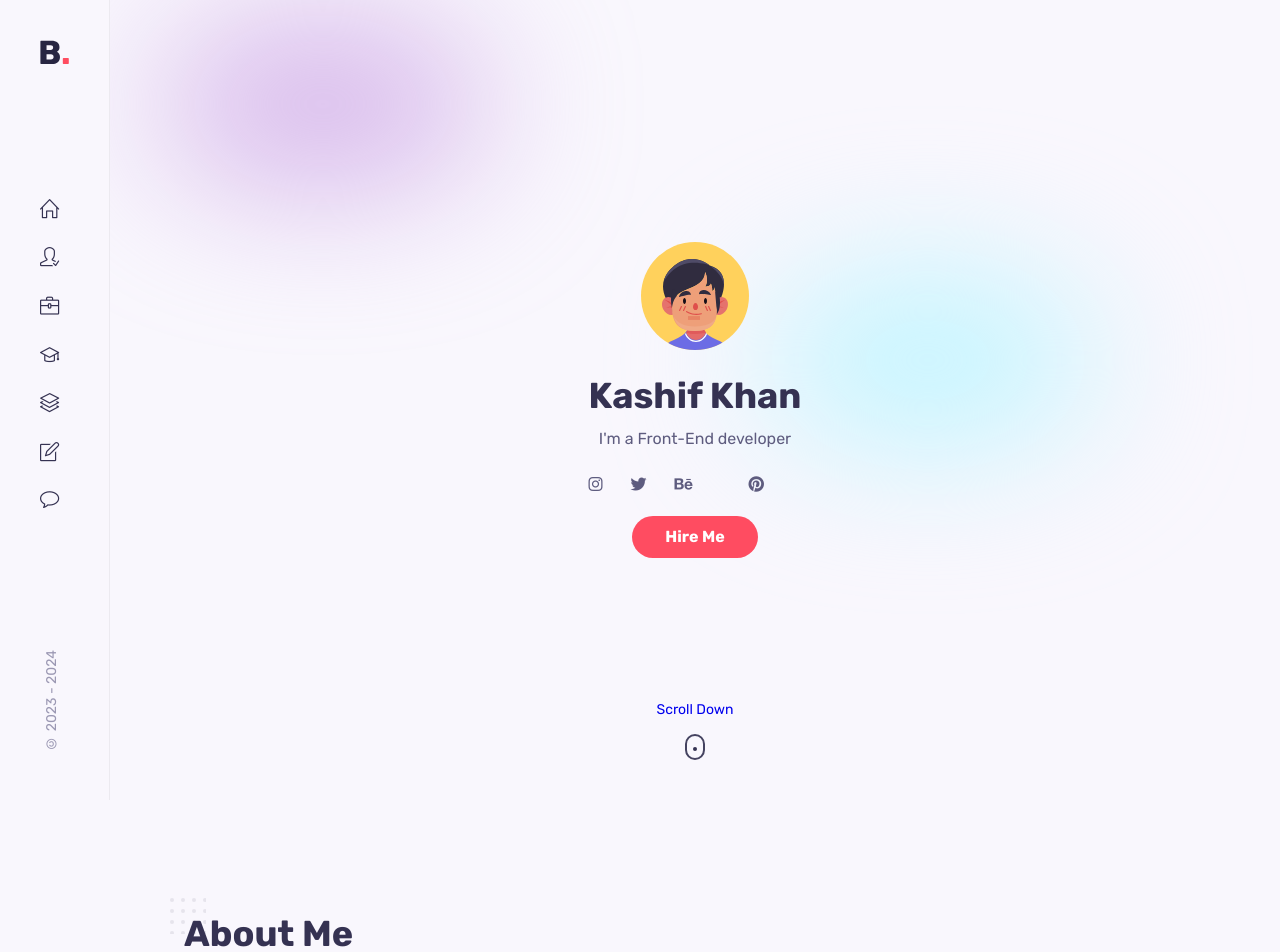
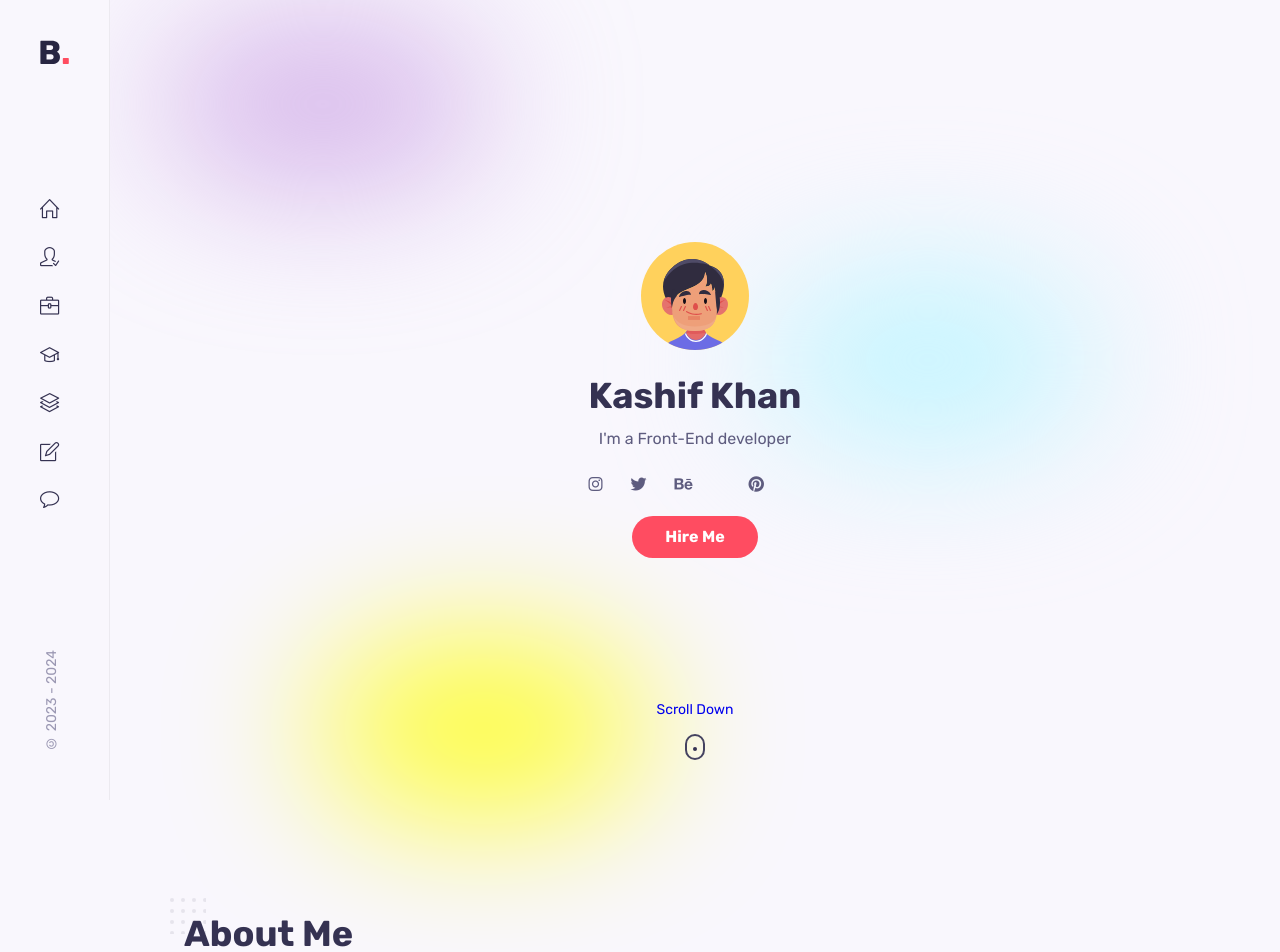
Before and after one commit to devKashifK/web-koder, a React (Create React App) app: page / in a window 1280 px wide. Shown: the top 952 px of the page. Built offline with nearby package versions, Linux system fonts and the light colour scheme; some icons are missing.

Commit message:
Portfolio

```diff
--- a/src/Pages/Home/Home.jsx
+++ b/src/Pages/Home/Home.jsx
@@ -7,13 +7,7 @@ import ScrollDown from './ScrollDown';
 export default function Home() {
   return (
     <section className={`${styles.home} container`}  id="home">
-        <div className="blur" style={{
-        background : "var(--blur)",
-        top : "1rem",
-        width: "21rem",
-        height: "11rem",
-        left: "0"
-      }}></div>
+
       <div className={styles.intro}>
         <img src={Me} alt="" className={styles.homeImg} />
         <h1 className={styles.homeName}>Kashif Khan</h1>
@@ -31,6 +25,20 @@ export default function Home() {
         width: "21rem",
         height: "11rem"
       }}></div>
+         <div className="blur" style={{
+        background : "var(--blur)",
+        top : "1rem",
+        width: "21rem",
+        height: "11rem",
+        left: "0"
+      }}></div>
+       <div className="blur" style={{
+        background : "var(--blur3)",
+        top : "80%",
+        width: "21rem",
+        height: "11rem",
+        left: "10rem"
+      }}></div>
     </section>
   )
 }
--- a/src/index.css
+++ b/src/index.css
@@ -14,6 +14,7 @@
 --container-color:#fff;
 --blur : rgb(203 162 229 / 75%);
 --blur2 : #C1F5FF;
+--blur3 : #ffff00d1;
 
 /* ==========Font and Typography========= */
 /*.5rem = 8px | 1rem = 16px /..*/
```
